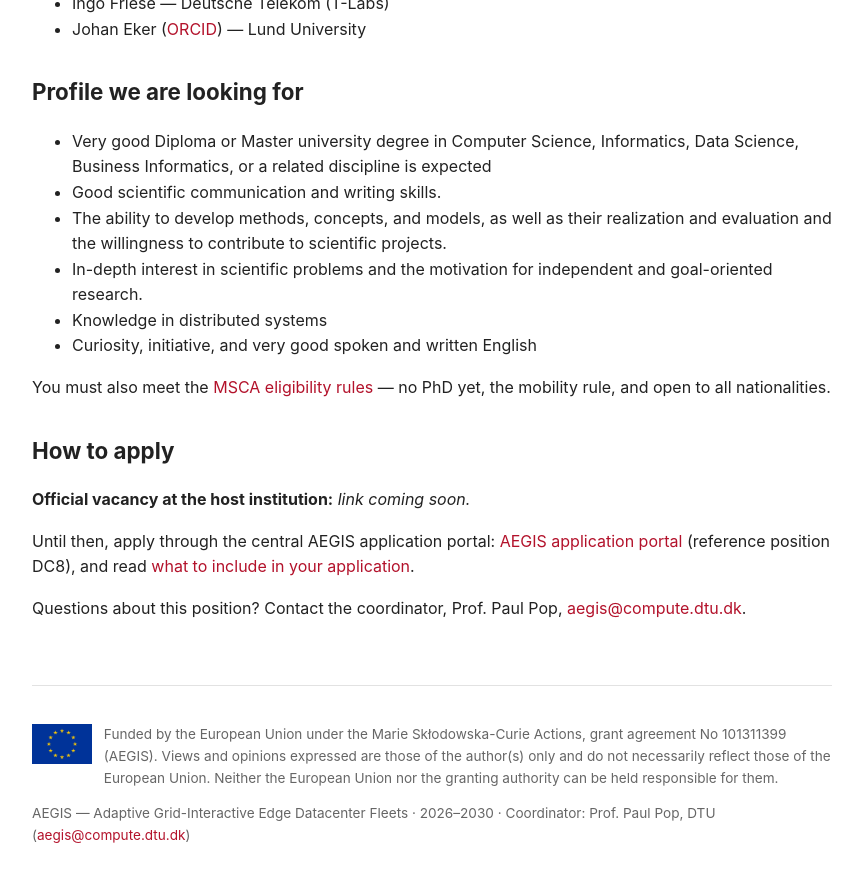
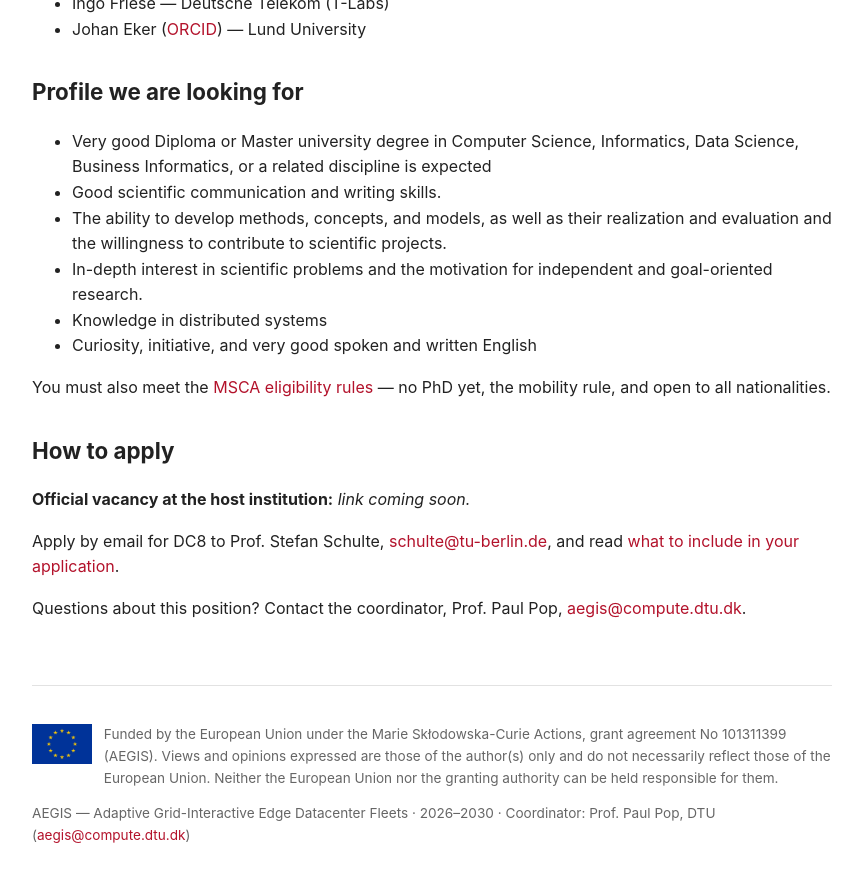
Before and after one commit to aegis-dn/aegis-dn.github.io, a Jekyll site: the page built from positions/dc08.md, in a window 1280 px wide and 900 px high, scrolled down 1805 px. Shown: the top 882 px of the window, without its empty margins (208-1070 px from the left). Built offline with Jekyll 4.4.1, drawn with Linux system fonts in a browser that asks for light colours.

Commit message:
Allow email applications for DC08

```diff
--- a/_includes/apply-block.html
+++ b/_includes/apply-block.html
@@ -4,10 +4,18 @@
 <a href="{{ include.official }}" target="_blank" rel="noopener">apply here</a>{% if include.deadline %}
 (application deadline: {{ include.deadline }}){% endif %}{% if include.note %}
 ({{ include.note }}){% endif %}.</p>
+{% else %}
+<p><strong>Official vacancy at the host institution:</strong> <em>link coming soon.</em></p>
+{% endif %}
+{% if include.apply_email %}
+<p>Apply by email for {{ include.dc }} to
+{% if include.apply_name %}{{ include.apply_name }}, {% endif %}<a href="mailto:{{ include.apply_email }}">{{ include.apply_email }}</a>{% if include.deadline %}
+(application deadline: {{ include.deadline }}){% endif %}, and read
+<a href="/how-to-apply/">what to include in your application</a>.</p>
+{% elsif include.official %}
 <p>Please also read
 <a href="/how-to-apply/">what to include in your application</a>.</p>
 {% else %}
-<p><strong>Official vacancy at the host institution:</strong> <em>link coming soon.</em></p>
 <p>Until then, apply through the central AEGIS application portal:
 <a href="https://zrec.eu/mW1f0">AEGIS application portal</a>
 (reference position {{ include.dc }}), and read
--- a/positions/dc08.md
+++ b/positions/dc08.md
@@ -61,4 +61,4 @@ The [Chair of Software and Business Engineering](https://www.tu.berlin/sbe) has
 
 You must also meet the [MSCA eligibility rules](/job-requirements/) — no PhD yet, the mobility rule, and open to all nationalities.
 
-{% include apply-block.html dc="DC8" %}
+{% include apply-block.html dc="DC8" apply_email="schulte@tu-berlin.de" apply_name="Prof. Stefan Schulte" %}
```
